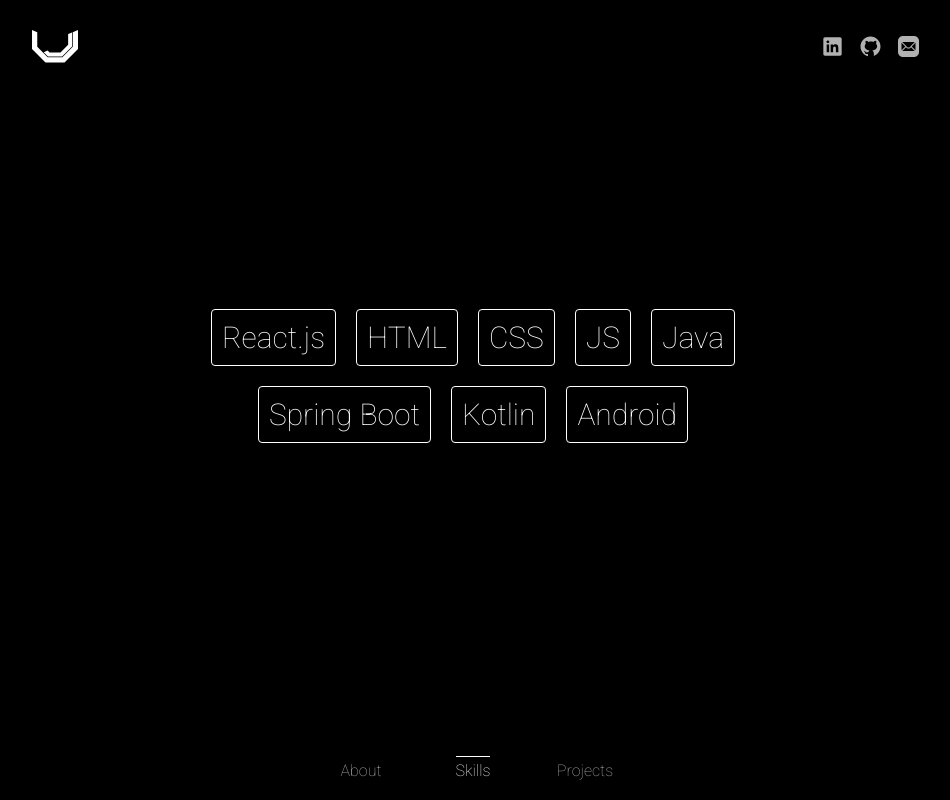
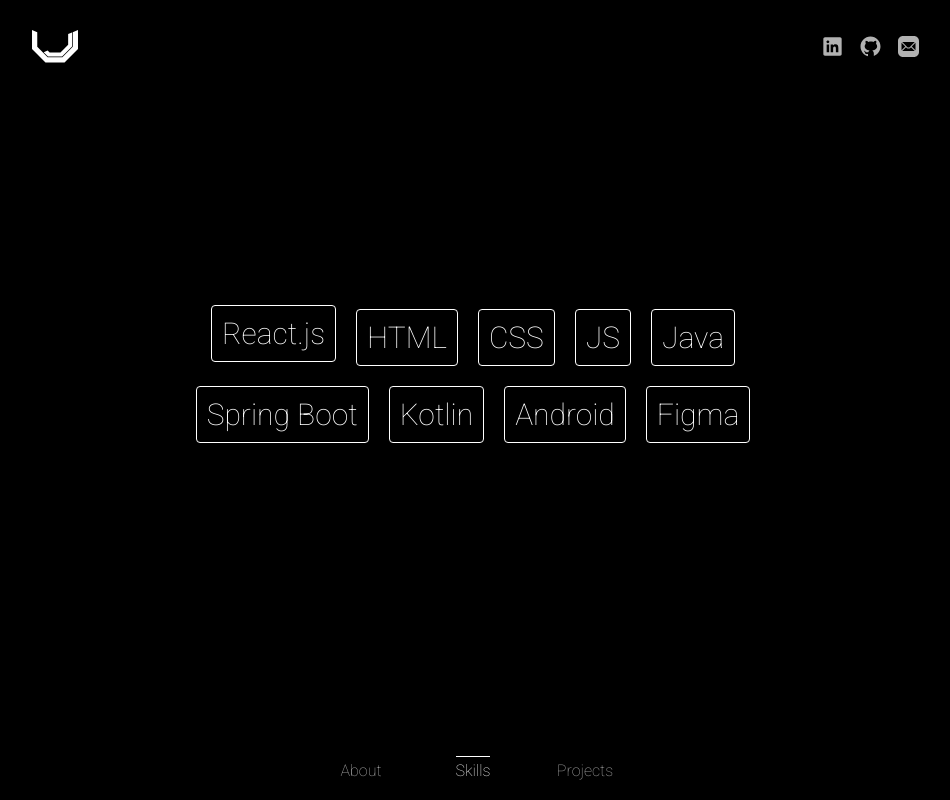
Before and after one commit to chronosye/personal-website, a React (Create React App) app: page /skills in a window 1280 px wide. In both pictures the pointer is over the element "React.js". Shown: the whole page, without its empty margins (167-1117 px from the left). Built offline with nearby package versions, Linux system fonts and the light colour scheme.

Commit message:
edited skills look

```diff
--- a/src/components/skills/Skills.js
+++ b/src/components/skills/Skills.js
@@ -11,6 +11,7 @@
   "Spring Boot",
   "Kotlin",
   "Android",
+  "Figma",
 ];
 
 const Skills = () => {
--- a/src/components/skills/SkillsItem.module.scss
+++ b/src/components/skills/SkillsItem.module.scss
@@ -1,4 +1,5 @@
 @import "../../styles/media";
+@import "../../styles/variables";
 
 .skillItem {
   font-size: 30px;
@@ -7,4 +8,9 @@
   padding: 10px;
   border-radius: 4px;
   margin: 10px;
+  &:hover{
+    cursor: default;
+    margin-top: 6px;
+    margin-bottom: 14px;
+  }
 }
```
